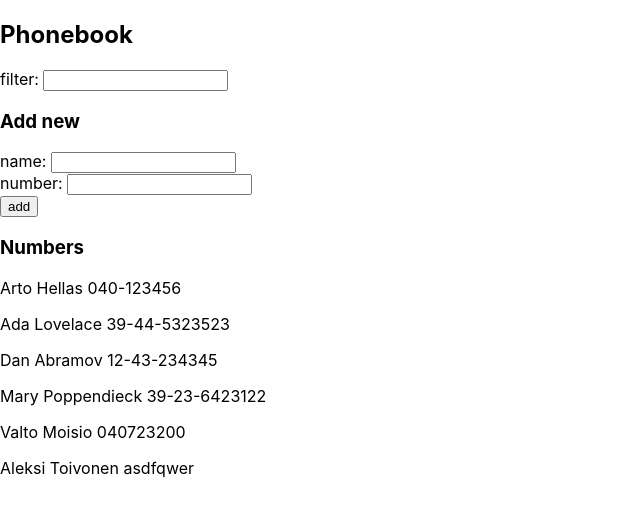
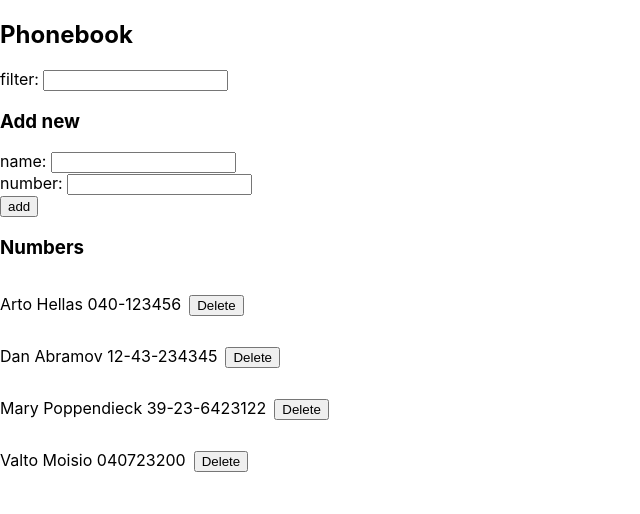
Before and after one commit to Moisiov/FullStackOpen2020, a React (Create React App) app in the folder Osa2/puhelinluettelo/: page / in a window 1280 px wide. Shown: the top 514 px of the page, without its empty margins (0-640 px from the left). Built offline with nearby package versions, Linux system fonts and the light colour scheme; data requests are answered from the project's data file.

Commit message:
Puhelinluettelo:complete step9

```diff
--- a/Osa2/puhelinluettelo/db.json
+++ b/Osa2/puhelinluettelo/db.json
@@ -4,11 +4,6 @@
       "name": "Arto Hellas",
       "number": "040-123456",
       "id": 1
-    },
-    {
-      "name": "Ada Lovelace",
-      "number": "39-44-5323523",
-      "id": 2
     },
     {
       "name": "Dan Abramov",
@@ -24,11 +19,6 @@
       "name": "Valto Moisio",
       "number": "040723200",
       "id": 5
-    },
-    {
-      "name": "Aleksi Toivonen",
-      "number": "asdfqwer",
-      "id": 6
     }
   ]
 }
--- a/Osa2/puhelinluettelo/src/App.js
+++ b/Osa2/puhelinluettelo/src/App.js
@@ -1,5 +1,4 @@
 import React, { useState, useEffect } from 'react';
-import axios from 'axios';
 import Persons from './components/Persons';
 import NameFilterForm from './components/NameFilterForm';
 import AddPersonForm from './components/AddPersonForm';
@@ -52,6 +51,20 @@ const App = () => {
     setNameFilter(e.target.value);
   };
 
+  const handleDeleteBtnClick = (person) => {
+    let accept = window.confirm(`Delete ${person.name}?`);
+
+    if (accept) {
+      phonebookService.deletePerson(person.id)
+        .then(() => {
+          phonebookService.getAll()
+            .then(data => {
+              setPersons(data);
+            });
+        });
+    }
+  };
+
   return (
     <div>
       <h2>Phonebook</h2>
@@ -63,7 +76,7 @@ const App = () => {
         newNumber={newNumber}
         handleNumberChange={handleNumberChange} />
       <h3>Numbers</h3>
-      <Persons persons={persons} filter={nameFilter} />
+      <Persons persons={persons} filter={nameFilter} handleDeleteBtnClick={handleDeleteBtnClick} />
     </div>
   );
 
--- a/Osa2/puhelinluettelo/src/components/Persons.js
+++ b/Osa2/puhelinluettelo/src/components/Persons.js
@@ -1,13 +1,23 @@
 import React from 'react'
 
-const Persons = ({ persons, filter }) => (
-    <div>
-        {persons.filter(person =>
-            person.name.toLowerCase().includes(filter.toLowerCase()))
-            .map((person, i) => (
-                <p key={i}>{person.name} {person.number}</p>
-            ))}
-    </div>
-);
+const Persons = ({ persons, filter, handleDeleteBtnClick }) => {
+    const inline = {
+        display: 'inline-block',
+        marginRight: '8px'
+    }
+
+    return <div>
+        {
+            persons.filter(person =>
+                person.name.toLowerCase().includes(filter.toLowerCase()))
+                .map((person, i) => (
+                    <div key={i}>
+                        <p style={inline}>{person.name} {person.number}</p>
+                        <button style={inline} onClick={() => handleDeleteBtnClick(person)}>Delete</button>
+                    </div>
+                ))
+        }
+    </div>;
+};
 
 export default Persons;
--- a/Osa2/puhelinluettelo/src/services/phonebookService.js
+++ b/Osa2/puhelinluettelo/src/services/phonebookService.js
@@ -3,16 +3,22 @@ import axios from 'axios';
 const baseUrl = 'http://localhost:3001/persons'
 
 const getAll = () => {
-  const request = axios.get(baseUrl)
-  return request.then(response => response.data)
-}
+    const request = axios.get(baseUrl);
+    return request.then(response => response.data);
+};
 
 const addNew = newObject => {
-  const request = axios.post(baseUrl, newObject)
-  return request.then(response => response.data)
+    const request = axios.post(baseUrl, newObject);
+    return request.then(response => response.data);
+};
+
+const deletePerson = id => {
+    const request = axios.delete(baseUrl + '/' + id);
+    return request.then(response => response.data);
 }
 
 export default {
-  getAll,
-  addNew
-}
+    getAll,
+    addNew,
+    deletePerson
+};
```
Lines whose indentation alone changed are shown as unchanged.
